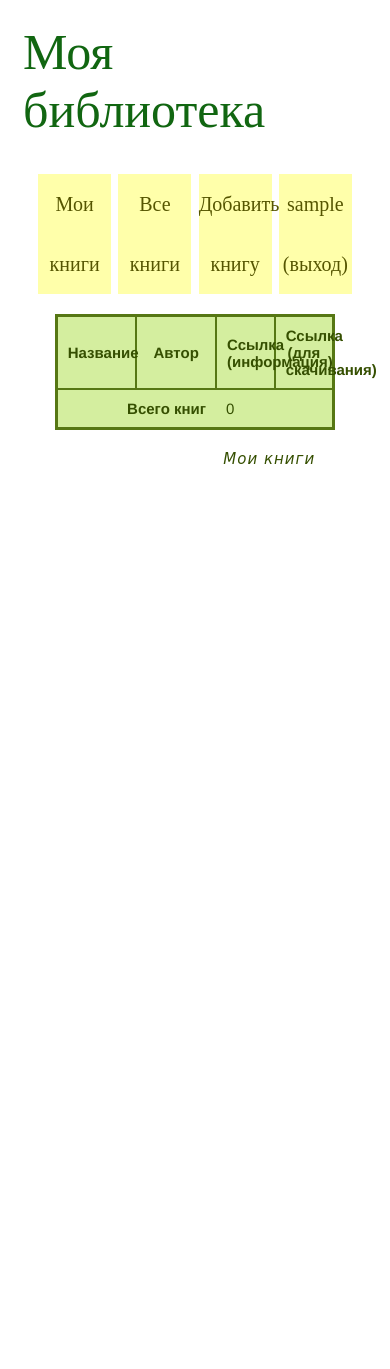
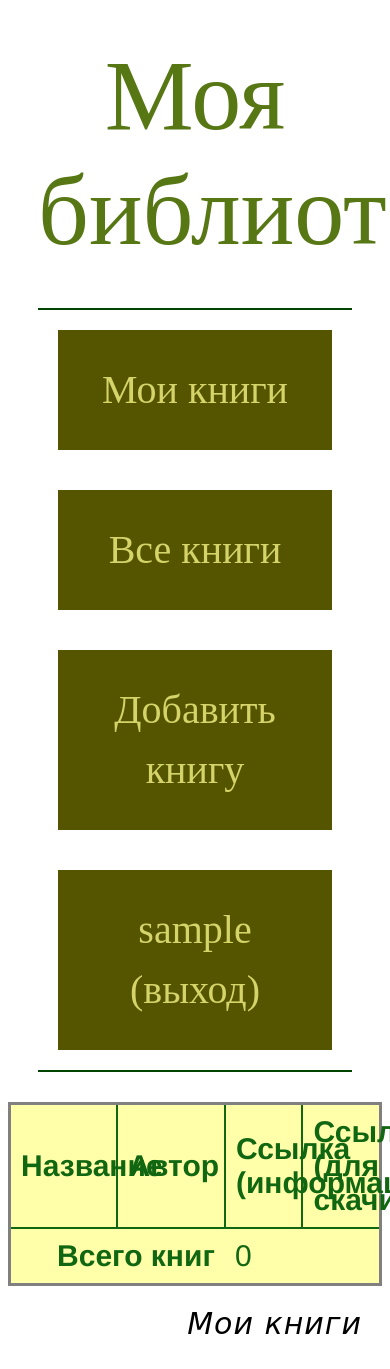
Before and after one commit to ndrewl/awslibrary, a Django app: page / in a window 390 px wide; the page is wider, and only the part inside the window is pictured. Before the commit the page ends 464 px from the top of that part, so only its background shows below. Run offline with Django 3.2, Linux system fonts and the light colour scheme; the visitor is signed in with stand-in values (Sample User, id 1); data that the repository does not hold is empty.

Commit message:
Better positioning and colors. Better look on mobile

```diff
--- a/library/static/css/library.css
+++ b/library/static/css/library.css
@@ -4,9 +4,15 @@ Color palette URL: http://paletton.com/#uid=52m0u0kllllaFw0g0qFqFg0w0aF
 
 /* Set the base font size */
 html {
-    font-size: 10px;
+    font-size: 20px;
 }
 
+/* Set font size for wide screens */
+@media (min-width: 1000px) {
+    html {
+        font-size: 10px;
+    }
+}
 
 /*
 Reset form elements so they look the same across different browsers
@@ -35,10 +41,10 @@ Styles for tables
 table {
     table-layout: fixed;
     width: 100%;
+    font-size: 1.5rem;
     border-collapse: collapse;
-    border: 3px solid #567714;
-    font-size: 1.5rem;
-    color: #354F00;
+    border-width: 3px;
+    border-style: solid;
 }
 
 thead th:nth-child(1) {
@@ -72,19 +78,21 @@ tfoot th {
 thead th,
 tfoot th,
 tfoot td {
-    background-color: #D4EE9F;
+    background-color: #FFFFAA;
+    color: #116611;
 }
 
 thead th {
-    border: 2px solid #567714;
+    border-width: 2px;
+    border-style: solid;
 }
 
 tbody tr:nth-child(odd) {
-    background-color: #D4EE9F;
+    background-color: #D4D46A;
 }
 
 tbody tr:nth-child(even) {
-    background-color: #A5C663;
+    background-color: #FFFFAA;
 }
 
 caption {
@@ -92,10 +100,10 @@ caption {
     padding: 20px;
     font-style: italic;
     caption-side: bottom;
-    color: #354F00;
     text-align: right;
     letter-spacing: 1px;
 }
+
 
 
 /*
@@ -104,11 +112,11 @@ Styles for links
 */
 a {
     text-decoration: none;
-    color: #116611;
+    color: #567714;
 }
 
 a:hover {
-    background-color: #88CC88;
+    text-decoration-line: underline;
 }
 
 
@@ -117,12 +125,11 @@ Styles for form elements
 (https://developer.mozilla.org/en-US/docs/Learn/CSS/Building_blocks/Images_media_form_elements)
 */
 fieldset {
-    color: #354F00;
-    border: 3px solid #567714;
-    background-color: #D4EE9F;
-    width: fit-content;
+    border-width: 3px;
+    border-style: solid;
     margin: auto;
     padding: 1.5rem;
+    width: fit-content;
 }
 
 form {
@@ -144,18 +151,33 @@ fieldset input[type=submit] {
     display: block;
     margin-top: 2rem;
     padding: 4px;
-    background: #FFFFAA;
     cursor: pointer;
-    border: 1px solid #567714;;
+    border-width: 1px;
+    border-style: solid;
+}
+
+@media (min-width: 1000px) {
+
+}
+
+/*
+Style for the site top
+*/
+.header {
+    padding: 1.5rem;
 }
 
 
 /*
 Style for the site title
 */
-.header {
-    padding: 1.5rem;
+.title {
+    text-align: center;
     font-size: 5rem;
+    margin-bottom: 2rem;
+}
+.title a {
+    color: #567714
 }
 
 
@@ -163,47 +185,39 @@ Style for the site title
 Styles for the menu bar (list of links)
 */
 .main-menu {
-    text-align: center;
     font-size: 2rem;
-}
-
-.main-menu ul {
-    padding: 0;
-    width: 100%;
-}
-
-.main-menu li {
-    display: inline;
+    margin: auto;
+    border-top: 2px #004400 solid;
+    border-bottom: 2px #004400 solid;
+    display: flex;
+    flex-flow: row wrap;
+    align-items: center;
+    justify-content: space-around;
 }
 
 .main-menu a {
-    outline: none;
+    flex: 1 15rem;
+    margin: 1rem;
+    line-height: 3rem;
     text-decoration: none;
-    display: inline-block;
-    width: 19.5%;
-    margin-right: 0.625%;
+    padding: 1.5rem;
     text-align: center;
-    line-height: 3;
-    color: #555500;
-}
-
-.main-menu li:last-child a {
-    margin-right: 0;
 }
 
 .main-menu a:link,
 .main-menu a:visited,
 .main-menu a:focus {
-    background: #FFFFAA;
+    background-color: #555500;
+    color: #D4D46A;
 }
 
 .main-menu a:hover {
-    background: #D4D46A;
+    background-color: #116611;
 }
 
 .main-menu a:active {
-    background: #555500;
-    color: #FFFFAA;
+    background-color: #D4D46A;
+    color: #116611;
 }
 
 
@@ -213,9 +227,16 @@ Style for the main content block
 .content {
     font-family: Helvetica, Arial, sans-serif;
     font-size: 2rem;
-    /* position in the center */
-    width: 75%;
     margin: auto;
+}
+
+@media (min-width: 1000px) {
+    .main-menu {
+        width: 75%;
+    }
+    .content {
+        width: 75%;
+    }
 }
 
 
@@ -223,13 +244,14 @@ Style for the main content block
 Style for the book info card
 */
 .book-info {
-    color: #354F00;
-    border: 3px solid #567714;
-    background-color: #D4EE9F;
-    width: fit-content;
+    box-sizing: border-box;
+    border-width: 3px;
+    border-style: solid;
+
     margin: auto;
     padding: 1.5rem;
     font-size: 2rem;
+    width: 100%;
 }
 
 .book-info div {
@@ -239,3 +261,9 @@ Style for the book info card
 .book-info .book-action {
     margin-top: 2rem;
 }
+
+@media (min-width: 1000px) {
+    .book-info {
+        width: fit-content;
+    }
+}
--- a/library/templates/library/base.html
+++ b/library/templates/library/base.html
@@ -8,28 +8,20 @@
 
 <body>
     <div class='header'>
+        <div class='title'>
             <a href="{% url 'mybooks' %}">Моя библиотека</a>
         </div>
 
         <div class="main-menu">
-        <ul>
-            <li>
             <a href="{% url 'mybooks' %}">Мои книги</a>
-            </li>
-            <li>
             <a href="{% url 'allbooks' %}">Все книги</a>
-            </li>
-            <li>
             <a href="{% url 'newbook' %}">Добавить книгу</a>
-            </li>
-            <li>
             {% if user.is_authenticated %}
             <a href="{% url 'logout' %}">{{ user.username }} (выход)</a>
             {% else %}
             <a href="{% url 'login' %}">Вход</a>
             {% endif %}
-            </li>
-        </ul>
+        </div>
     </div>
 
     <div class='content'>
--- a/library/templates/library/book.html
+++ b/library/templates/library/book.html
@@ -4,8 +4,8 @@
 <div class='book-info'>
     <div>Название: {{ book.title }}</div>
     <div>Автор: {{ book.author }}</div>
-    <div>Ссылка на Goodreads: <a href="{{ book.goodreads_link }}">{{ book.goodreads_link }}</a></div>
-    <div>Ссылка на файл: <a href="{{ book.file.url }}">{{ book.file.url }}</a></div>
+    <div><a href="{{ book.goodreads_link }}">Ссылка на Goodreads</a></div>
+    <div><a href="{{ book.file.url }}">Ссылка на файл</a></div>
     <div class='book-action'>
         {% if is_in_my_books %}
         <a href="{% url 'delbook' id=book.id %}">Удалить из списка моих книг</a>
```
Lines whose indentation alone changed are shown as unchanged.
